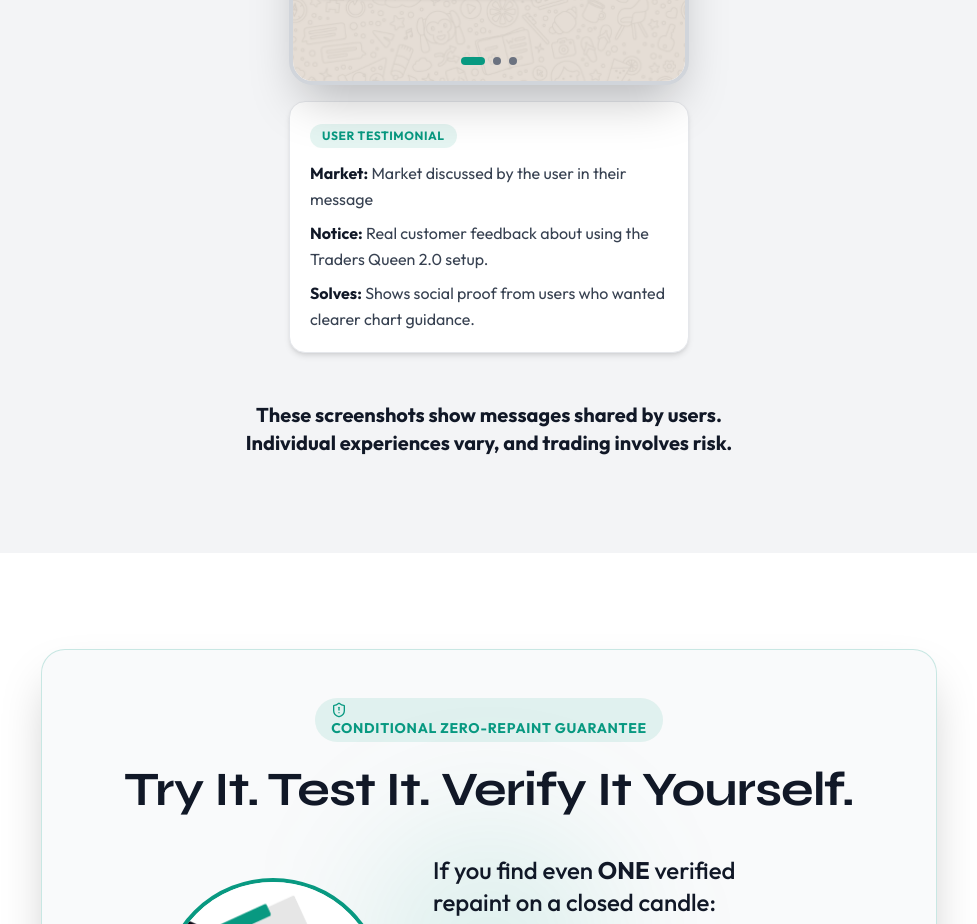
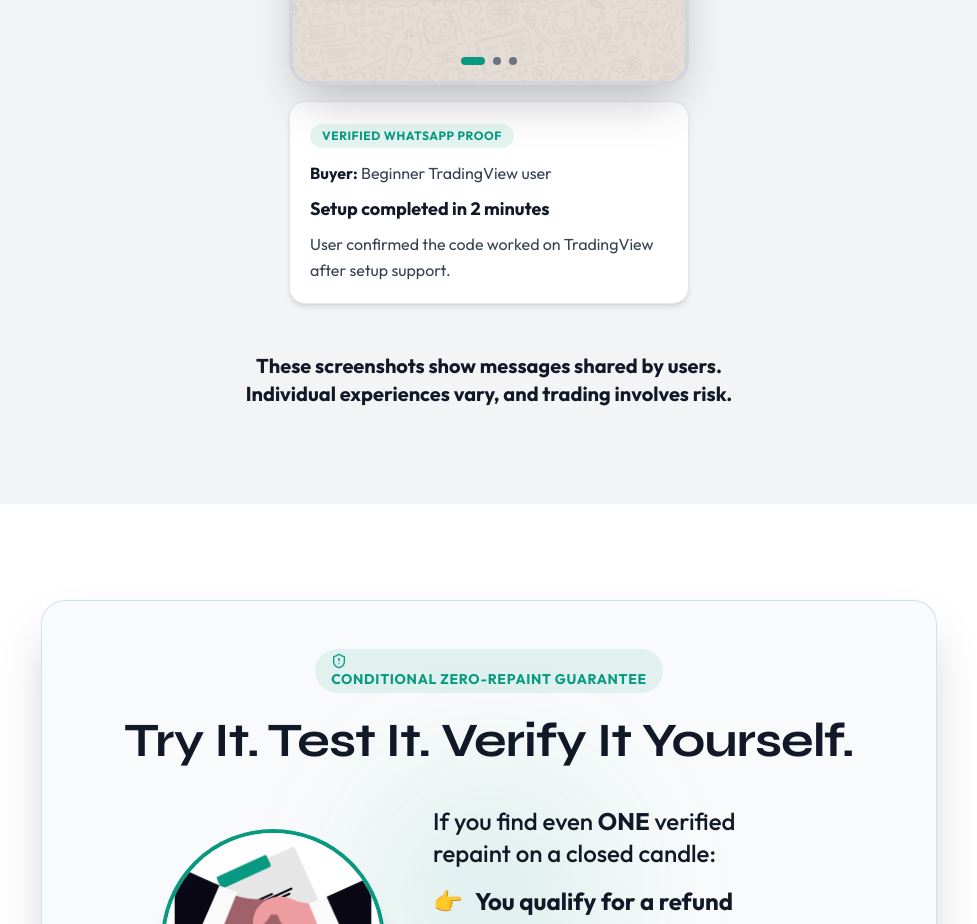
Before and after one commit to Tejashchhatrala/TRADERS-QUEEN-2.0, a React (Vite) app: page / in a window 1280 px wide. Shown: the part 8680-9604 px from the top of the page, without its empty margins (151-1128 px from the left). Built offline with nearby package versions, Linux system fonts and the light colour scheme.

Commit message:
Update testimonial captions

```diff
--- a/src/components/TestimonialsNew.tsx
+++ b/src/components/TestimonialsNew.tsx
@@ -7,26 +7,26 @@ const testimonialsImages = [
   {
     path: '/images/testimonials/whatsapp-1.jpg',
     alt: 'User testimonial screenshot from a trader message',
-    market: 'Market discussed by the user in their message',
-    signal: 'Real customer feedback about using the Traders Queen 2.0 setup.',
-    solves: 'Shows social proof from users who wanted clearer chart guidance.',
-    type: 'User testimonial'
+    buyer: 'Beginner TradingView user',
+    summary: 'Setup completed in 2 minutes',
+    detail: 'User confirmed the code worked on TradingView after setup support.',
+    type: 'Verified WhatsApp proof'
   },
   {
     path: '/images/testimonials/whatsapp-2.jpg',
     alt: 'Second user testimonial screenshot from a trader message',
-    market: 'Market discussed by the user in their message',
-    signal: 'Follow-up feedback about signals, levels, or ease of use.',
-    solves: 'Helps visitors understand how traders describe the tool after trying it.',
-    type: 'User testimonial'
+    buyer: 'Nifty options trader',
+    summary: 'User liked the clear buy/sell signals',
+    detail: 'Feedback highlights that the signals and chart guidance were easy to follow.',
+    type: 'Verified WhatsApp proof'
   },
   {
     path: '/images/testimonials/whatsapp-3.jpg',
     alt: 'Third user testimonial screenshot from a trader message',
-    market: 'Market discussed by the user in their message',
-    signal: 'A saved chat screenshot showing user-reported experience.',
-    solves: 'Adds context that these are testimonials, not guaranteed trade results.',
-    type: 'User testimonial'
+    buyer: 'Gold trader',
+    summary: 'User confirmed the code worked on TradingView',
+    detail: 'The screenshot is kept as supporting proof while this caption states the key takeaway clearly.',
+    type: 'Verified WhatsApp proof'
   }
 ];
 
@@ -122,9 +122,9 @@ export const TestimonialsNew = () => {
               className="mt-4 rounded-2xl border border-border-subtle bg-surface-base p-5 text-left shadow-md"
             >
               <span className="mb-3 inline-block rounded-full bg-brand-teal/10 px-3 py-1 text-xs font-bold uppercase tracking-wider text-brand-teal">{testimonialsImages[currentIndex].type}</span>
-              <p className="text-sm leading-relaxed text-text-base md:text-base"><span className="font-bold text-text-strong">Market:</span> {testimonialsImages[currentIndex].market}</p>
-              <p className="mt-2 text-sm leading-relaxed text-text-base md:text-base"><span className="font-bold text-text-strong">Notice:</span> {testimonialsImages[currentIndex].signal}</p>
-              <p className="mt-2 text-sm leading-relaxed text-text-base md:text-base"><span className="font-bold text-text-strong">Solves:</span> {testimonialsImages[currentIndex].solves}</p>
+              <p className="text-sm leading-relaxed text-text-base md:text-base"><span className="font-bold text-text-strong">Buyer:</span> {testimonialsImages[currentIndex].buyer}</p>
+              <p className="mt-2 text-base font-bold leading-relaxed text-text-strong md:text-lg">{testimonialsImages[currentIndex].summary}</p>
+              <p className="mt-2 text-sm leading-relaxed text-text-base md:text-base">{testimonialsImages[currentIndex].detail}</p>
             </motion.div>
           </AnimatePresence>
         </motion.div>
```
